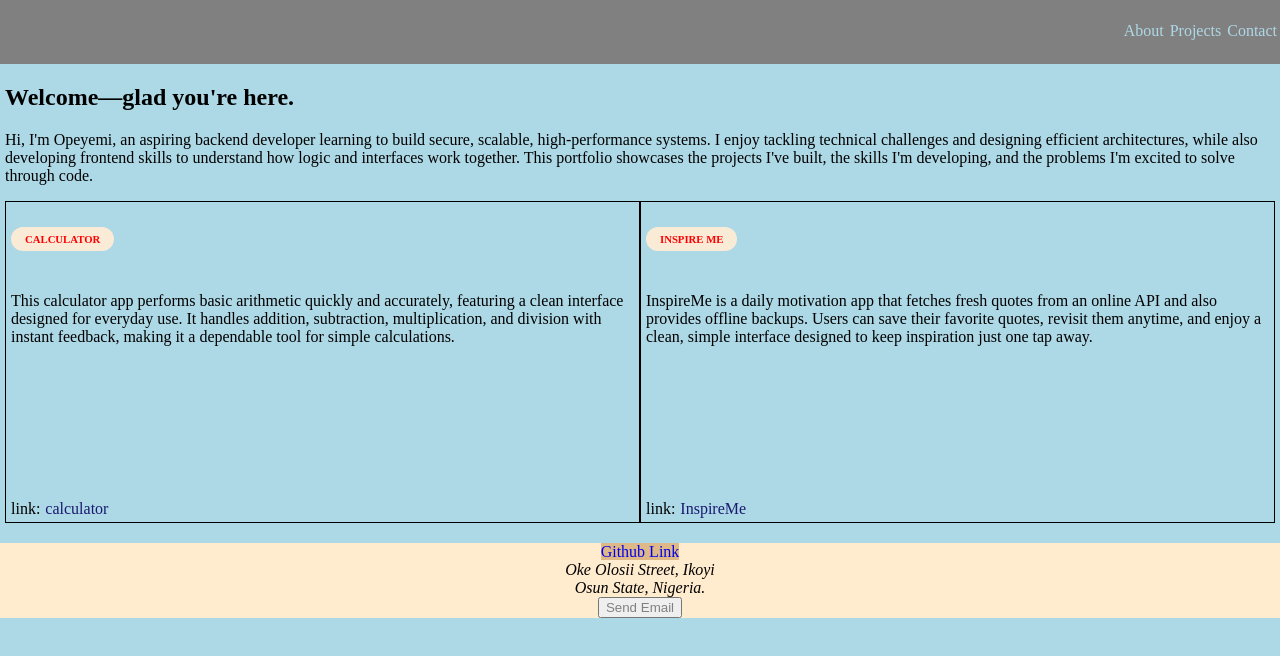
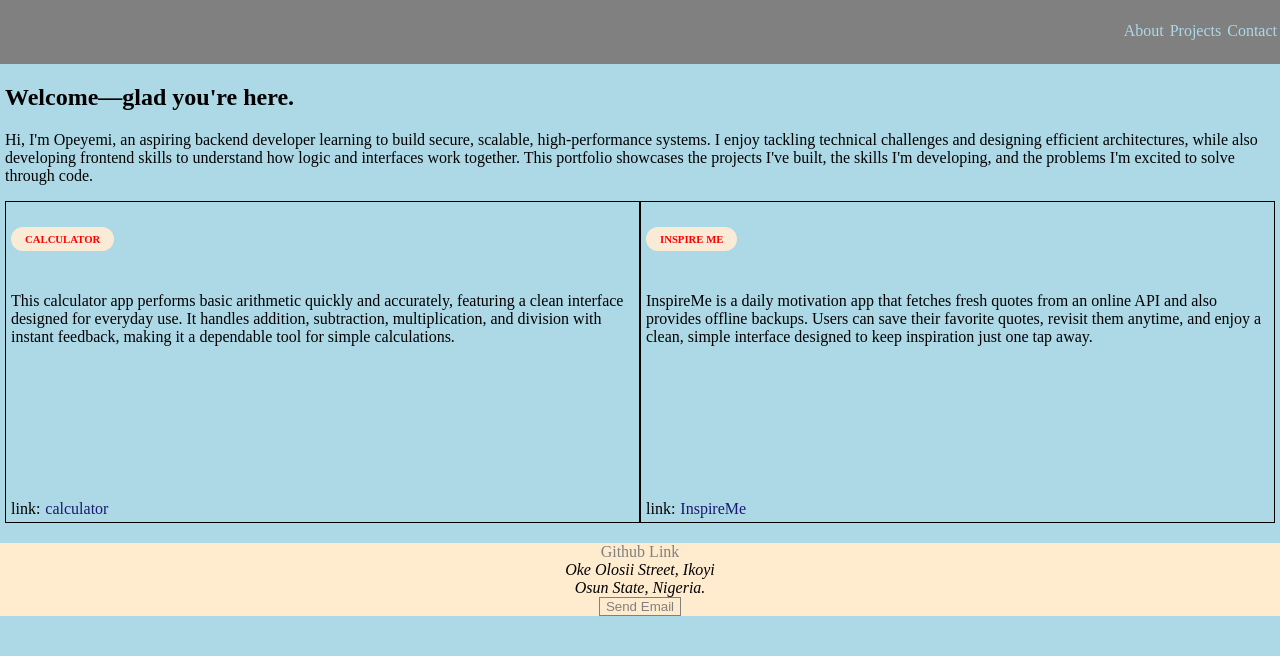
Before and after one commit to knowdday-png/portfolio_main, a plain HTML site: page index.html in a window 1280 px wide. Drawn offline with Linux system fonts and the light colour scheme.

Commit message:
Update index.css

```diff
--- a/index.css
+++ b/index.css
@@ -1,6 +1,6 @@
 #emailBtn {
-  backgrouncolor: transparent;
-  border-color: 1px solid gray;
+  background-color: transparent;
+  border: 1px solid gray;
   color: gray;
 }
 
@@ -36,7 +36,9 @@ a:not([id="profile-link"]) {
 }
 
 footer a {
-  background-color: burlywood;
+  background-color: transparent;
+  /* border: 1px solid gray; */
+  color: gray;
   text-decoration: none;
 }
 
```
